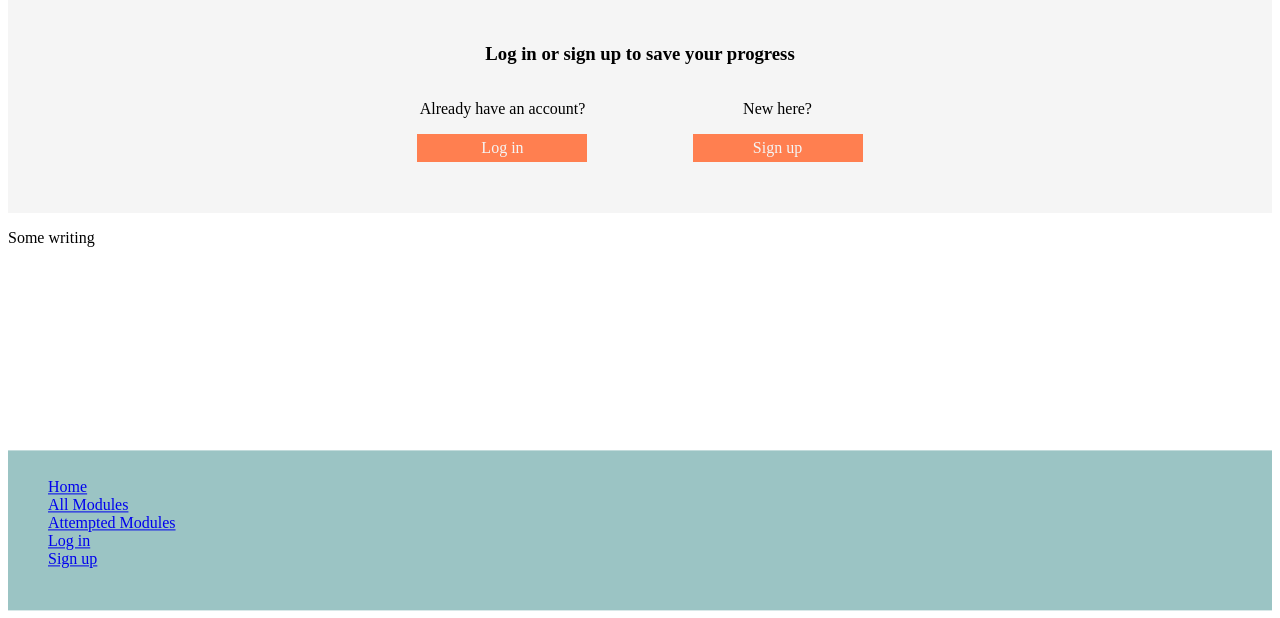
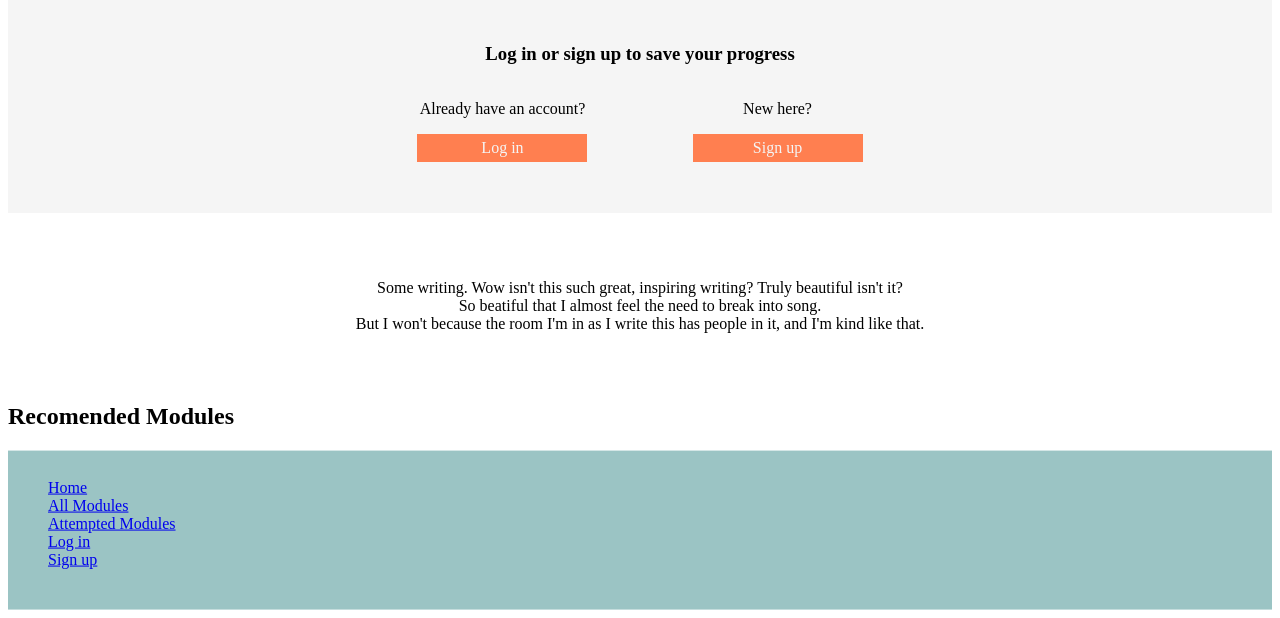
Before and after one commit to wormyboi/L3-Coding-Project, a Flask app: page / in a window 1280 px wide. Shown: the part 182-800 px from the top of the page. Run offline with Flask 3, Linux system fonts and the light colour scheme.

Commit message:
started on function to set up a list of recomended modules to be displayed on home page

```diff
--- a/app.py
+++ b/app.py
@@ -190,7 +190,48 @@ var_info = []
 #home page
 @app.route('/')
 def home():
-    return render_template('index.html', signin=user[0])
+    #setting list of recomended modules
+    recs.clear()
+    if len(c_atmpt) > 0:
+        #Adds any in progress modules frist
+        for item in c_atmpt:
+            if (item in mods) and (len(recs) < 3):
+                recs.append(item)
+        qlist = quizzes.keys()
+        mlist = mods.keys
+        qlist = list(qlist)
+        mlist = list(mlist)
+        #If ther are still less than 3 modules in the list,
+        #In progress quizzes are looked at
+        while len(recs) < 3:
+            for item in c_atmpt:
+                if item in quizzes:
+                    dex = qlist.index(item)
+                    if mlist[dex] in completem:
+                        recs.append(item)
+                #If a quiz is in progress, but the associated module hasn't been completed,
+                #this is recomended instead
+                    else:
+                        recs.append(mlist[dex])
+    #If there are still less than 3 items in recs, modules that haven't been attempted are added
+    if len(recs) < 3:
+        for item in mods.keys():
+            if (item not in completem) and (item not in c_atmpt):
+                recs.append(item)
+            if len(recs) == 3:
+                break
+    #If there are still less than 3 items, quizzes that haven't been attempted are added
+    if len(recs) < 3:
+        for item in quizzes.keys():
+                    if (item not in completeq) and (item not in c_atmpt):
+                        recs.append(item)
+                    if len(recs) == 3:
+                        break
+    if len(recs) < 3:
+        hs = {}
+        for item in high_scores.keys():
+            hs[item] = high_scores[item]
+    return render_template('index.html', signin=user[0], recs=recs, modcard=modcard)
 
 #all modules page
 @app.route('/modules')
--- a/static/style.css
+++ b/static/style.css
@@ -286,3 +286,8 @@ footer {
     margin: 0;
     padding: 0;
 }
+
+.txt {
+    padding: 50px;
+    text-align: center;
+}
--- a/templates/index.html
+++ b/templates/index.html
@@ -16,7 +16,14 @@
         <link rel="stylesheet" href="{{ url_for('static', filename='style.css') }}">
     </head>
     <body>
-        <p>Some writing</p>
+        <p class="txt">
+            Some writing. Wow isn't this such great, inspiring writing? Truly
+            beautiful isn't it?<br>
+            So beatiful that I almost feel the need to break into song.<br>
+             But I won't because the room I'm in as I write this has people in it, and
+            I'm kind like that.
+        </p>
+        <h2>Recomended Modules</h2>
     </body>
 {% endblock %}
 </html>
```
